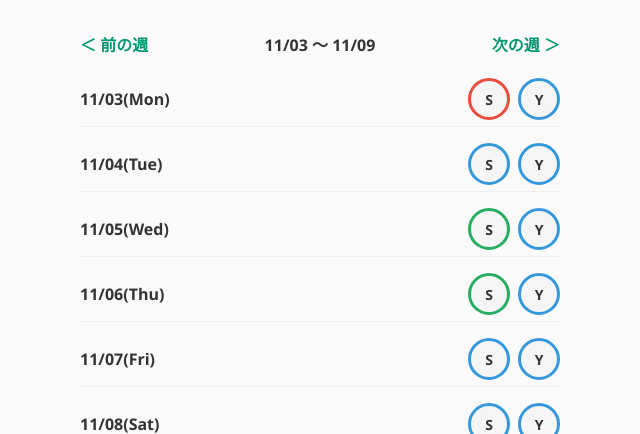
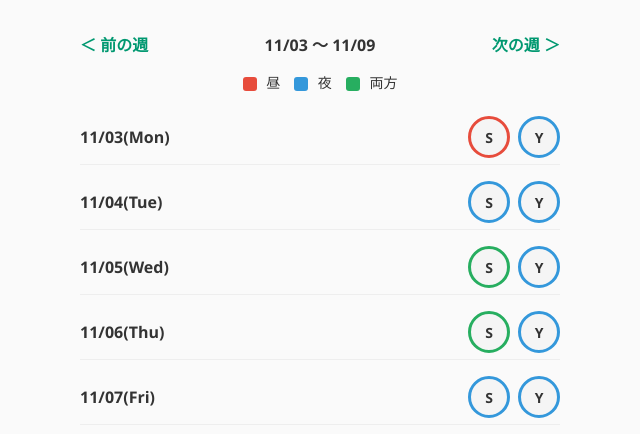
Before and after one commit to dmm8rgbc4y-sudo/jantomo, a Flask app: page /schedule/weekly in a window 1280 px wide. Shown: the part 120-554 px from the top of the page, without its empty margins (320-960 px from the left). Run offline with Flask 3, Linux system fonts and the light colour scheme; a user stored in the database is signed in.

Commit message:
feat: add weekly legend and PWA banner

```diff
--- a/static/css/style.css
+++ b/static/css/style.css
@@ -934,3 +934,66 @@ form button:hover {
   font-weight: bold;
   display: none;
 }
+
+/* ===============================
+   🟩 週間予定画面：凡例表示
+   2025-11-10 追加
+================================= */
+
+.legend {
+  display: flex;
+  justify-content: center;
+  flex-wrap: wrap;         /* スマホで折り返し対応 */
+  gap: 14px;
+  margin: 10px 0 18px;     /* 上下余白をやや広めに */
+  font-size: 14px;
+  color: #333;
+}
+
+.legend-box {
+  display: inline-block;
+  width: 14px;
+  height: 14px;
+  border-radius: 3px;
+  margin-right: 6px;
+  vertical-align: middle;
+}
+
+/* 枠線色と完全一致 */
+.legend-box.red   { background-color: #e74c3c; }  /* 昼 */
+.legend-box.blue  { background-color: #3498db; }  /* 夜 */
+.legend-box.green { background-color: #27ae60; }  /* 両方 */
+
+/* ===============================
+   📱 PWA案内（registerページ限定表示）
+   2025-11-11 調整版
+================================= */
+.pwa-banner {
+  background-color: #e6fff3;
+  border: 1px solid #00b384;
+  border-radius: 8px;
+  padding: 8px 12px;
+  margin: 10px 20px 12px;      /* ← 左右に20pxの余白を追加 */
+  max-width: 440px;
+  text-align: center;
+  font-size: 13.5px;
+  line-height: 1.5;            /* ← 改行後も自然に見えるように */
+  color: #333;
+  box-shadow: 0 1px 3px rgba(0, 0, 0, 0.05);
+  animation: fadeIn 0.3s ease-in;
+}
+
+.pwa-banner p {
+  margin: 4px 0;
+  white-space: pre-line;       /* ← 改行を反映させる */
+}
+
+.hidden {
+  display: none;
+}
+
+/* フェードイン効果 */
+@keyframes fadeIn {
+  from { opacity: 0; transform: translateY(-4px); }
+  to { opacity: 1; transform: translateY(0); }
+}
--- /dev/null
+++ b/static/js/pwa_prompt.js
@@ -0,0 +1,28 @@
+// ===============================
+// 📲 PWA案内バナー（新規登録ページ専用）
+// ===============================
+window.addEventListener("load", () => {
+  // すでにPWAとして起動中なら非表示
+  if (window.matchMedia("(display-mode: standalone)").matches) {
+    localStorage.setItem("pwaPromptShown", "true");
+    return;
+  }
+
+  // 一度表示したら再表示しない
+  if (localStorage.getItem("pwaPromptShown")) return;
+
+  // 現在のURLを確認
+  const currentPath = window.location.pathname;
+
+  // 新規登録ページ（例: /register）以外では表示しない
+  if (!currentPath.includes("/register")) return;
+
+  // register ページのときだけ表示
+  const banner = document.getElementById("pwa-banner");
+  if (banner) banner.classList.remove("hidden");
+
+  // ページ遷移または閉じると次回以降非表示
+  window.addEventListener("beforeunload", () => {
+    localStorage.setItem("pwaPromptShown", "true");
+  });
+});
--- a/templates/base.html
+++ b/templates/base.html
@@ -16,7 +16,7 @@
     <script>
       if ("serviceWorker" in navigator) {
         window.addEventListener("load", function() {
-          navigator.serviceWorker.register("/sw.js")
+          navigator.serviceWorker.register("{{ url_for('static', filename='js/sw.js') }}")
             .then(function(reg) {
               console.log("Service Worker registered:", reg.scope);
             })
@@ -45,21 +45,23 @@
         </div>
     </header>
 
+    <!-- 📱 PWA案内（共通文言のみ） -->
+    <div id="pwa-banner" class="pwa-banner hidden">
+      <p>ホーム画面に追加することで、<br>アプリのように簡単に使えます。</p>
+    </div>
+
     <!-- ナビゲーションバー -->
     <nav class="nav-tabs">
-        <!-- 日程入力 -->
         <a href="{{ url_for('schedule.schedule') }}"
         class="nav-tab {% if request.endpoint == 'schedule.schedule' %}active{% endif %}">
         日程入力
         </a>
 
-        <!-- 週間 -->
         <a href="{{ url_for('schedule.weekly') }}"
         class="nav-tab {% if request.endpoint == 'schedule.weekly' %}active{% endif %}">
         週間
         </a>
 
-        <!-- 友達 -->
         <a href="{{ url_for('friend.friend_list') }}"
         class="nav-tab {% if request.endpoint.startswith('friend') %}active{% endif %}">
         友達
@@ -85,6 +87,9 @@
       {% endif %}
     {% endwith %}
 
+    <!-- PWA案内スクリプト -->
+    <script src="{{ url_for('static', filename='js/pwa_prompt.js') }}"></script>
+
     {% block scripts %}{% endblock %}
 </body>
 </html>
--- a/templates/weekly.html
+++ b/templates/weekly.html
@@ -8,6 +8,13 @@
   <a href="{{ url_for('schedule.weekly', week=week_offset - 1) }}">＜ 前の週</a>
   <strong>{{ dates[0].strftime("%m/%d") }} ～ {{ dates[-1].strftime("%m/%d") }}</strong>
   <a href="{{ url_for('schedule.weekly', week=week_offset + 1) }}">次の週 ＞</a>
+</div>
+
+<!-- 凡例（上部配置・シンプル表示） -->
+<div class="legend">
+  <div><span class="legend-box red"></span> 昼</div>
+  <div><span class="legend-box blue"></span> 夜</div>
+  <div><span class="legend-box green"></span> 両方</div>
 </div>
 
 <!-- 日ごとのスケジュール -->
```
